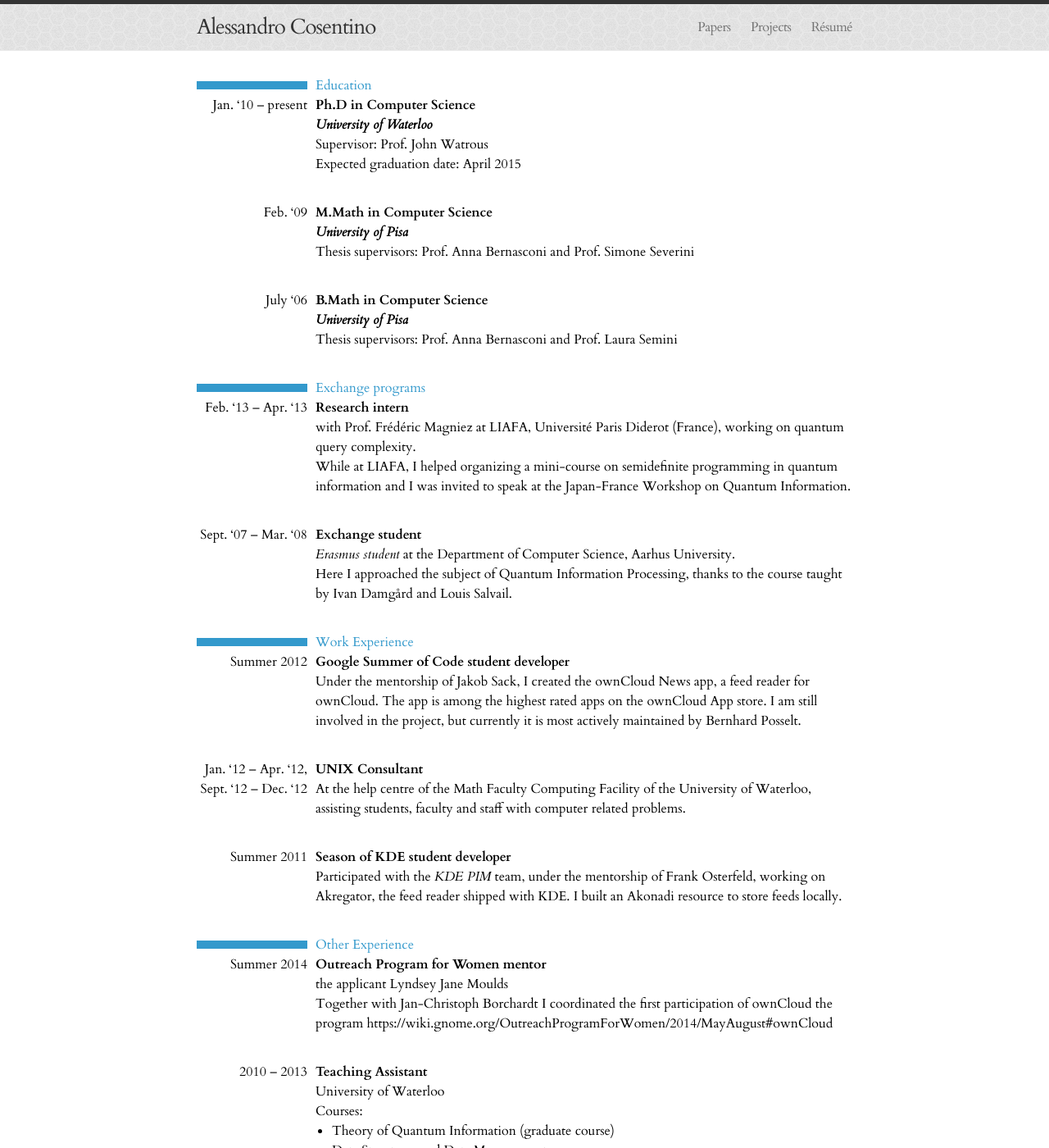
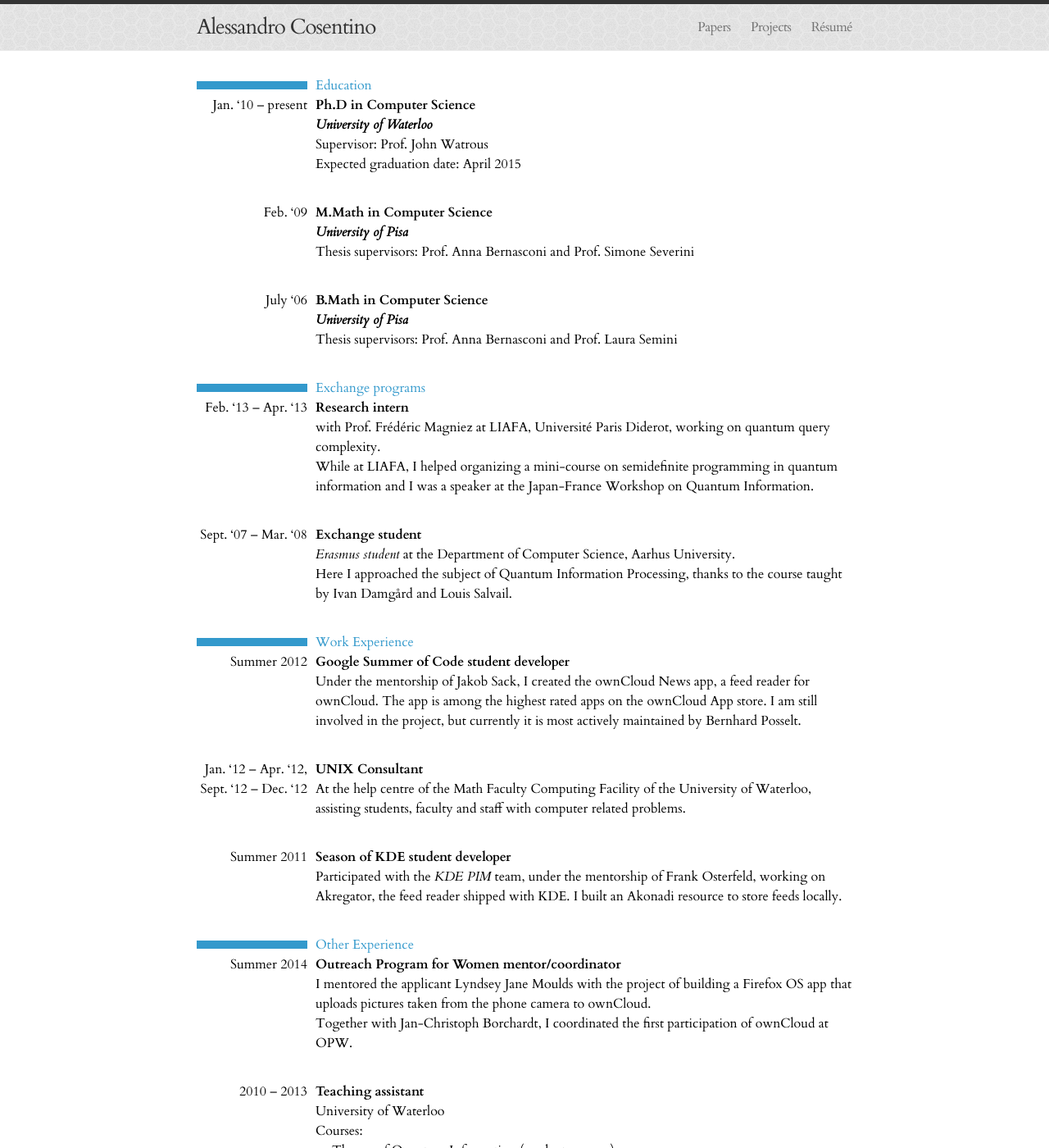
Before and after one commit to cosenal/cosenal.github.io, a Jekyll site: the page built from resume.md, in a window 1280 px wide and 1400 px high. Shown: the whole window at 82% size. Built offline with Jekyll 4.4.1, drawn with Linux system fonts in a browser that asks for light colours; nearby versions of some CDN libraries.

Commit message:
final draft of resume

```diff
--- a/resume.md
+++ b/resume.md
@@ -36,11 +36,11 @@ Exchange programs
 Feb. '13 -- Apr. '13
 :	**Research intern**
 
-	with Prof. Frédéric Magniez at LIAFA, Université Paris Diderot (France),
+	with Prof. Frédéric Magniez at LIAFA, Université Paris Diderot,
 	working on quantum query complexity.
 
 	While at LIAFA, I helped organizing a mini-course on semidefinite programming in quantum information and
-	I was invited to speak at the Japan-France Workshop on Quantum Information.
+	I was a speaker at the Japan-France Workshop on Quantum Information.
 
 Sept. '07 -- Mar. '08
 :	**Exchange student**
@@ -76,17 +76,18 @@ Summer 2011
 Other Experience
 --------
 Summer 2014
-:	**[Outreach Program for Women][opw] mentor**
+:	**[Outreach Program for Women][opw] mentor/coordinator**
 
 
-	the applicant Lyndsey Jane Moulds
+	I mentored the applicant Lyndsey Jane Moulds with the project of
+	building a Firefox OS app that uploads pictures taken from the phone camera to ownCloud.
 
-	Together with Jan-Christoph Borchardt I coordinated the first participation of ownCloud
-	the program
-	https://wiki.gnome.org/OutreachProgramForWomen/2014/MayAugust#ownCloud
+	Together with Jan-Christoph Borchardt, I coordinated the first participation of ownCloud
+	at OPW.
+
 
 2010 -- 2013
-:	**Teaching Assistant**
+:	**Teaching assistant**
 
 	University of Waterloo
 
@@ -102,6 +103,7 @@ Awards
 2014 -- 2015
 :	David R. Cheriton Graduate Scholarship
 
+
 Professional Service
 --------------------
 
@@ -110,12 +112,14 @@ Professional Service
 	and for the _XVII Conference on Quantum Information Processing (2014)_.
 
 
-[KDE]: http://www.kde.org/
-[opw]: https://gnome.org/opw/
-
 Misc
 ----
 &nbsp;
 :	- Global Representative of Italy at University of Waterloo
 	- Captain of soccer and futsal team Hopeless Experts for five seasons at University of Waterloo
 	- Parlo italiano
+
+
+[KDE]: http://www.kde.org/
+[opw]: https://gnome.org/opw/
+[opw-owncloud]: https://wiki.gnome.org/OutreachProgramForWomen/2014/MayAugust#ownCloud
```
